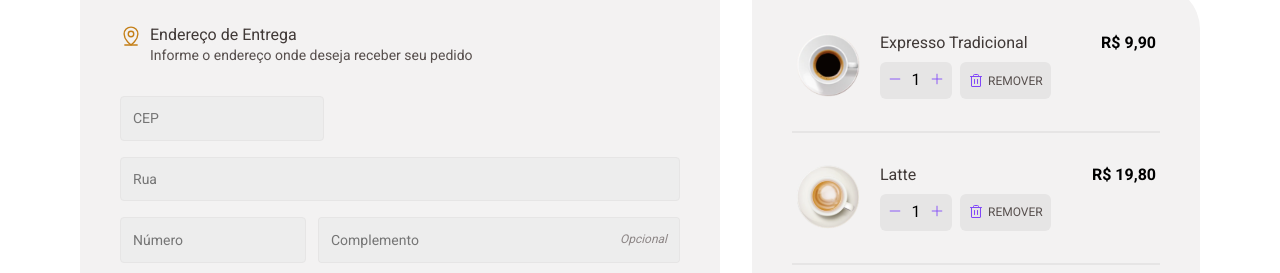
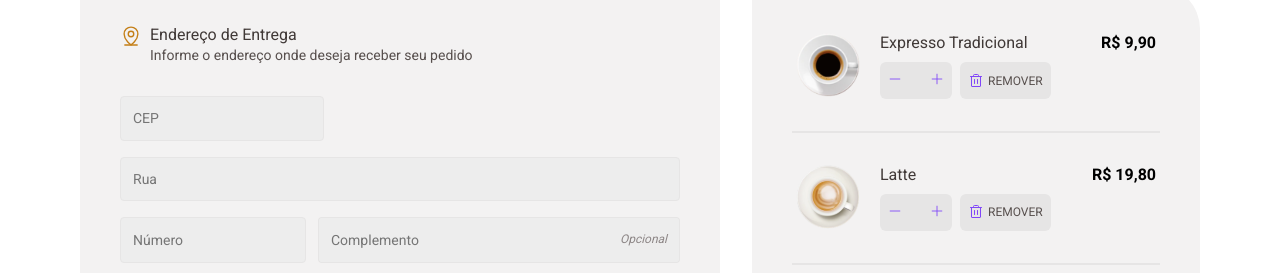
Before and after one commit to felipefss/ignite, a React (Vite) app in the folder 02-coffee-delivery/: page /checkout in a window 1280 px wide. Shown: the part 202-475 px from the top of the page. Built offline with nearby package versions, Linux system fonts and the light colour scheme; data requests are answered from the project's data file.

Commit message:
Make quantity update on Cards.

```diff
--- a/02-coffee-delivery/src/components/QuantityCounter/index.tsx
+++ b/02-coffee-delivery/src/components/QuantityCounter/index.tsx
@@ -1,12 +1,23 @@
 import { Minus, Plus } from 'phosphor-react';
 import * as Styled from './styles';
 
-export function QuantityCounter() {
+interface QuantityCounterProps {
+  quantity: number;
+  onChange: (step: number) => void;
+}
+
+export function QuantityCounter({ quantity, onChange }: QuantityCounterProps) {
   return (
     <Styled.CounterContainer>
-      <Styled.CounterButton><Minus size={14} /></Styled.CounterButton>
-      <Styled.Count>1</Styled.Count>
-      <Styled.CounterButton><Plus size={14} /></Styled.CounterButton>
+      <Styled.CounterButton onClick={() => onChange(-1)}>
+        <Minus size={14} />
+      </Styled.CounterButton>
+
+      <Styled.Count>{quantity}</Styled.Count>
+
+      <Styled.CounterButton onClick={() => onChange(1)}>
+        <Plus size={14} />
+      </Styled.CounterButton>
     </Styled.CounterContainer>
   );
 }
--- a/02-coffee-delivery/src/pages/Main/components/Card/index.tsx
+++ b/02-coffee-delivery/src/pages/Main/components/Card/index.tsx
@@ -1,4 +1,5 @@
 import { ShoppingCart } from 'phosphor-react';
+import { useState } from 'react';
 
 import { Button } from '../../../../components/Button';
 import { QuantityCounter } from '../../../../components/QuantityCounter';
@@ -11,7 +12,18 @@
 interface CardProps extends Omit<Coffee, 'id'> { }
 
 export function Card({ name, description, price, image, tags }: CardProps) {
+  const [quantity, setQuantity] = useState(1);
+
   const [currencySign, currencyValue] = formatToReais(price).split(/\s/);
+
+  function updateQuantity(step: number) {
+    // Quantity can't be less than 1
+    if (quantity === 1 && step === -1) {
+      return;
+    }
+
+    setQuantity(prev => prev + step);
+  }
 
   return (
     <Styled.CardContainer>
@@ -28,7 +40,10 @@
         <Styled.Price>{currencySign} <span>{currencyValue}</span></Styled.Price>
 
         <Styled.Purchase>
-          <QuantityCounter />
+          <QuantityCounter
+            quantity={quantity}
+            onChange={updateQuantity}
+          />
           <Button variant='icon'>
             <ShoppingCart weight='fill' size={22} />
           </Button>
```
